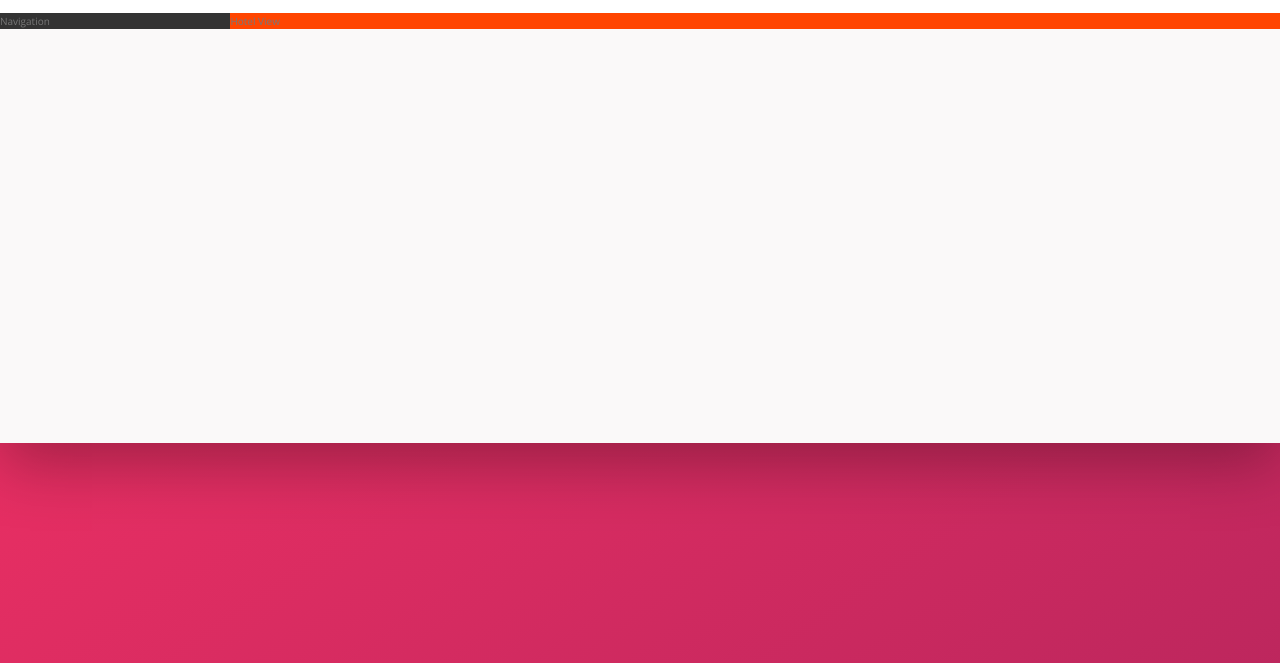
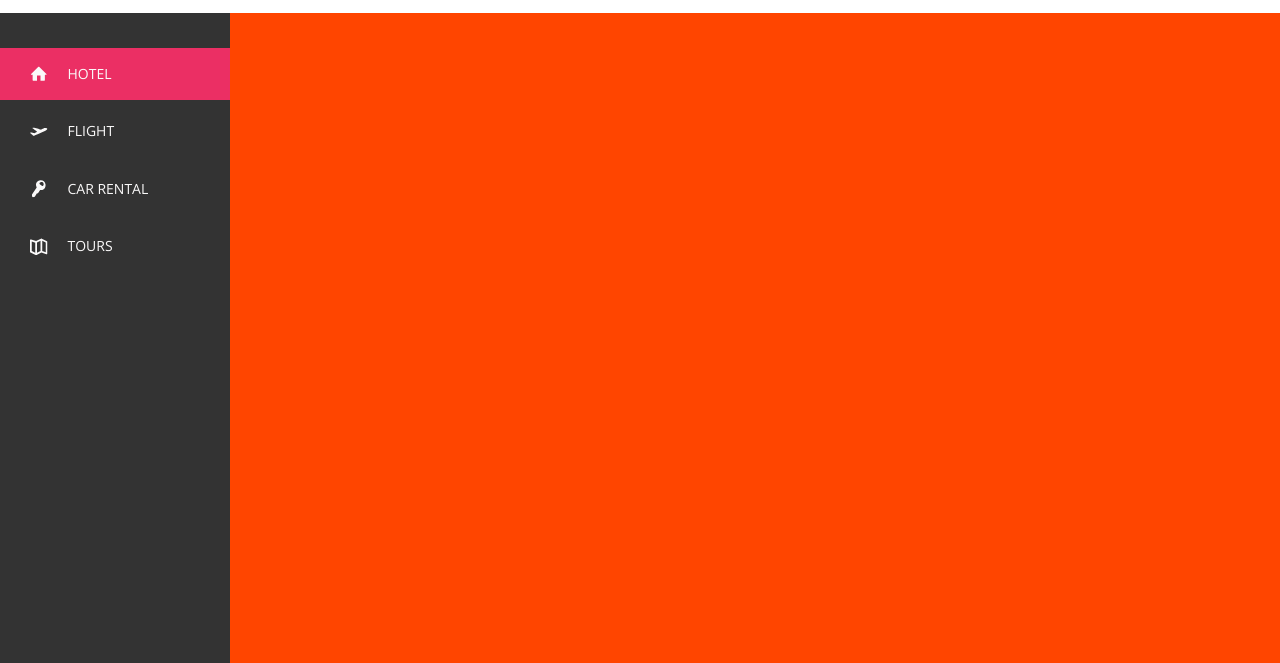
Before and after one commit to Nuzairb/Trillo, a website: page index.html in a window 1280 px wide. Shown: the part 137-800 px from the top of the page. Drawn offline with nearby package versions, Linux system fonts and the light colour scheme.

Commit message:
Coded Sidebar Navigation Bar

```diff
--- a/index.html
+++ b/index.html
@@ -46,10 +46,56 @@
         </header>
         <div class="content">
             <nav class="sidebar">
-                Navigation
+                <ul class="side-nav">
+                    <li class="side-nav__item side-nav__item--active">
+                        <a href="#" class="side-nav__link">
+                            <svg class="side-nav__icon">
+                                <use xlink:href="img/sprite.svg#icon-home"></use>
+                            </svg>
+                            <span>Hotel</span>
+                        </a>
+                    </li>
+                    <li class="side-nav__item">
+                        <a href="#" class="side-nav__link">
+                            <svg class="side-nav__icon">
+                                <use xlink:href="img/sprite.svg#icon-aircraft-take-off"></use>
+                            </svg>
+                            <span>Flight</span>
+                        </a>
+                    </li>
+                    <li class="side-nav__item">
+                        <a href="#" class="side-nav__link">
+                            <svg class="side-nav__icon">
+                                <use xlink:href="img/sprite.svg#icon-key"></use>
+                            </svg>
+                            <span>Car rental</span>
+                        </a>
+                    </li>
+                    <li class="side-nav__item">
+                        <a href="#" class="side-nav__link">
+                            <svg class="side-nav__icon">
+                                <use xlink:href="img/sprite.svg#icon-map"></use>
+                            </svg>
+                            <span>Tours</span>
+                        </a>
+                    </li>
+                </ul>
+                <div class="legal">
+                    &copy; 2017 by trillo, All rights reserved.
+                </div>
             </nav>
             <main class="hotel-view">
-                Hotel View
+                <!-- <div class="gallery">
+                    <figure class="gallery__item">
+                        <img src="img/hotel-1.jpg" alt="Photo of hotel 1" class="gallery__photo">
+                    </figure>
+                    <figure class="gallery__item">
+                        <img src="img/hotel-2.jpg" alt="Photo of hotel 2" class="gallery__photo">
+                    </figure>
+                    <figure class="gallery__item">
+                        <img src="img/hotel-3.jpg" alt="Photo of hotel 3" class="gallery__photo">
+                    </figure>
+                </div> -->
             </main>
         </div>
     </div>
--- a/sass/_components.scss
+++ b/sass/_components.scss
@@ -100,3 +100,65 @@
         margin-right: 1rem;
     }
 }
+
+///////////////////////////////////////////////////
+// SIDE NAVIGATION
+//////////////////////////////////////////////////
+.side-nav {
+    font-size: 1.4rem;
+    list-style: none;
+    margin-top: 3.5rem;
+    &__item {
+        position: relative;
+        &:not(:last-child) {
+            margin-bottom: .5rem;
+        }
+    }
+    &__item::before {
+        content: '';
+        position: absolute;
+        top: 0;
+        left: 0;
+        height: 100%;
+        width: 3px;
+        background-color: var(--color-primary);
+        transform: scaleY(0);
+        transition: transform .2s, width .4s cubic-bezier(1, 0, 0, 1) .2s, background-color .1s;
+    }
+    &__item:hover::before,
+    &__item--active::before {
+        transform: scaleY(1);
+        width: 100%;
+    }
+    &__item:active::before {
+        background-color: var(--color-primary-light);
+    }
+    &__link:link,
+    &__link:visited {
+        color: var(--color-grey-light-1);
+        text-decoration: none;
+        text-transform: uppercase;
+        display: block;
+        padding: 1.5rem 3rem;
+        z-index: 10;
+        position: relative;
+        display: flex;
+        align-items: center;
+    }
+    &__icon {
+        width: 1.75rem;
+        height: 1.75rem;
+        margin-right: 2rem;
+        fill: currentColor;
+    }
+}
+
+///////////////////////////////////////////////////
+// LEGAL TEXT
+//////////////////////////////////////////////////
+.legal {
+    font-size: 1.2rem;
+    color: var(--color-grey-light-4);
+    text-align: center;
+    padding: 2.5rem;
+}
--- a/sass/_layout.scss
+++ b/sass/_layout.scss
@@ -23,10 +23,14 @@
 .sidebar {
     background-color: var(--color-grey-dark-1);
     flex: 0 0 18%;
+    display: flex;
+    flex-direction: column;
+    justify-content: space-between;
 }
 
 .hotel-view {
     background-color: #FFF;
     background-color: orangered;
+    height: 80rem;
     flex: 1;
 }
```
Also changed, not shown: css/style.css.
